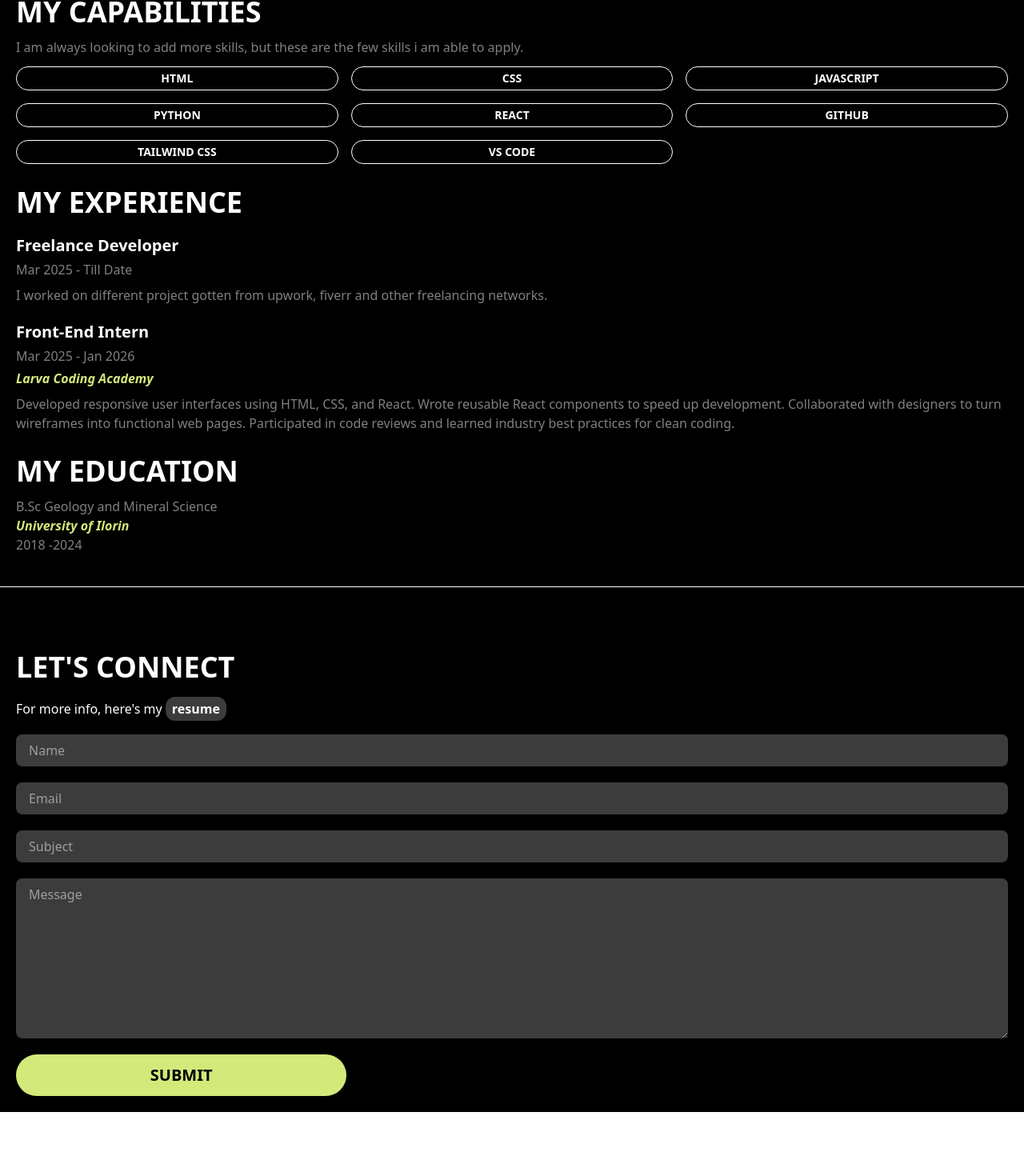
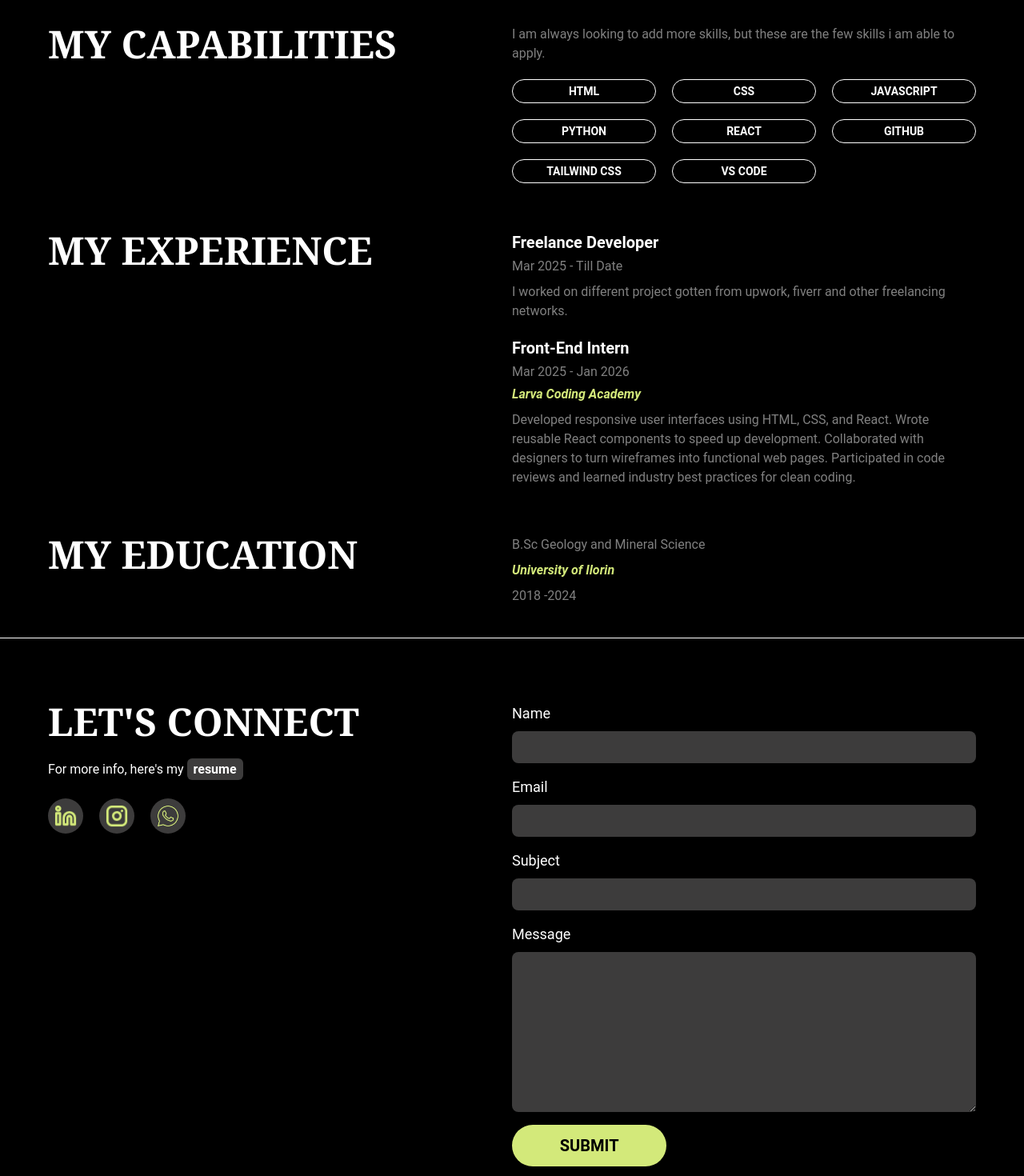
Before and after one commit to Wallychi/Porfolio-Website, a React (Vite) app: page / in a window 1280 px wide. Shown: the part 1022-2492 px from the top of the page at 80% size. Before the commit the page ends 2412 px from the top, so only its background shows below. Built offline with nearby package versions, Linux system fonts and the light colour scheme.

Commit message:
Complete laptop responsiveness

```diff
--- a/src/App.jsx
+++ b/src/App.jsx
@@ -7,7 +7,7 @@ import { Analytics } from '@vercel/analytics/react'
 
 const App = () => {
   return (
-    <section className='relative bg-[var(--color-primary)] text-[var(--color-secondary)]'>
+    <section className='relative bg-[var(--color-primary)] text-[var(--color-secondary)] font-roboto'>
       <div className='fixed w-full z-50 bg-[var(--color-primary)] border-b-1 border-[var(--color-secondary)]'>
         <Navbar />
       </div>
--- a/src/components/About.jsx
+++ b/src/components/About.jsx
@@ -2,11 +2,13 @@ import React from 'react'
 
 const About = () => {
     return (
-        <section id='about' className='flex flex-col px-5 py-10 pt-20 gap-7 border-b-1 border-[var(--color-secondary)]'>
-            <div className='flex flex-col gap-3'>
-                <h1 className='text-4xl font-bold'>
+        <section id='about' className='flex flex-col px-5 lg:px-15 py-10 pt-20 gap-7 lg:gap-15 border-b-1 border-[var(--color-secondary)]'>
+            <div className='flex flex-col lg:flex-row gap-3 lg:gap-0'>
+                <h1 className='text-4xl lg:text-5xl font-serif font-bold lg:basis-1/2'>
                     ABOUT ME
                 </h1>
+
+                <div className='flex flex-col gap-3 lg:gap-5 lg:basis-1/2'>
                     <p className='text-xl font-semibold'>
                         I am a front-end developer based in Ibadan,Nigeria.
                     </p>
@@ -16,12 +18,16 @@ const About = () => {
                         Currently looking for opportunities to grow as a developer by collaborating on impactful projects.
                         When I am not coding, you will find me reading tech blogs, exploring new tools, or sketching design ideas.
                     </p>
+
+                </div>
             </div>
 
-            <div className='flex flex-col gap-3'>
-                <h1 className='text-4xl font-bold'>MY CAPABILITIES</h1>
+            <div className='flex flex-col lg:flex-row gap-3 lg:gap-0'>
+                <h1 className='text-4xl lg:text-5xl lg:basis-1/2 font-serif font-bold'>MY CAPABILITIES</h1>
+
+                <div className='flex flex-col gap-3 lg:gap-5 lg:basis-1/2'>
                     <p className='text-[var(--color-tertiary)]'>I am always looking to add more skills, but these are the few skills i am able to apply.</p>
-                <div className='grid grid-cols-3 gap-4'>
+                    <div className='grid grid-cols-3 gap-4 lg:gap-5'>
                         <div className='text-center border-1 border-[var(--color-secondary)] p-1 rounded-full text-sm font-semibold'>HTML</div>
                         <div className='text-center border-1 border-[var(--color-secondary)] p-1 rounded-full text-sm font-semibold'>CSS</div>
                         <div className='text-center border-1 border-[var(--color-secondary)] p-1 rounded-full text-sm font-semibold'>JAVASCRIPT</div>
@@ -32,9 +38,12 @@ const About = () => {
                         <div className='text-center border-1 border-[var(--color-secondary)] p-1 rounded-full text-sm font-semibold'>VS CODE</div>
                     </div>
                 </div>
+            </div>
 
-            <div className='flex flex-col gap-5'>
-                <h1 className='text-4xl font-bold'>MY EXPERIENCE</h1>
+            <div className='flex flex-col lg:flex-row gap-5 lg:gap-0'>
+                <h1 className='text-4xl lg:text-5xl font-serif font-bold lg:basis-1/2'>MY EXPERIENCE</h1>
+
+                <div className='flex flex-col gap-5 lg:basis-1/2 '>
                     <div className='flex flex-col gap-2'>
                         <div className='flex flex-col gap-1'>
                             <p className='text-xl font-semibold'>Freelance Developer</p>
@@ -59,16 +68,20 @@ const About = () => {
                         </p>
 
                     </div>
+
+                </div>
             </div>
 
-            <div className='flex flex-col gap-3'>
-                <h1 className='text-4xl font-bold'>MY EDUCATION</h1>
+            <div className='flex flex-col lg:flex-row gap-3 lg:gap-0'>
+                <h1 className='text-4xl lg:text-5xl font-serif font-bold lg:basis-1/2'>MY EDUCATION</h1>
 
-                <div className='text-[var(--color-tertiary)]'>
+
+                <div className='flex flex-col gap-1 lg:gap-2 lg:basis-1/2 text-[var(--color-tertiary)]'>
                     <p>B.Sc Geology and Mineral Science</p>
                     <p className='font-semibold text-[var(--color-extra)] italic'>University of Ilorin</p>
                     <p>2018 -2024</p>
                 </div>
+
             </div>
         </section>
     )
--- a/src/components/Contact.jsx
+++ b/src/components/Contact.jsx
@@ -2,19 +2,73 @@ import React from 'react'
 
 const Contact = () => {
     return (
-        <section id='contact' className='flex flex-col px-5 py-5 pt-20 gap-5'>
-            <h1 className='text-4xl font-bold'>LET'S CONNECT</h1>
-            <div>
-                <p>For more info, here's my <a href="Documents/Waliyullahi CV.pdf" download target="_blank" rel="noopener noreferrer" className=' px-2 py-1 rounded-xl bg-[var(--color-buttonbg)] font-bold'>resume</a></p>
+        <section id='contact' className='flex flex-col lg:flex-row px-5 lg:px-15 py-5 pt-20 gap-5 lg:gap-0'>
+            <div className='flex flex-col gap-5 lg:gap-6 lg:basis-1/2'>
+                <h1 className='text-4xl lg:text-5xl font-serif font-bold'>LET'S CONNECT</h1>
+                <div>
+                    <p>For more info, here's my <a href="Documents/Waliyullahi CV.pdf" download target="_blank" rel="noopener noreferrer" className=' px-2 py-1 rounded-md bg-[var(--color-buttonbg)] font-bold'>resume</a></p>
+                </div>
+
+                <div className='hidden lg:flex lg:items-center lg:gap-5 '>
+                    <div className="bg-[var(--color-buttonbg)] p-2 rounded-full">
+                        <a
+                            href="https://www.linkedin.com/in/adejarewaliyullahi"
+                            target="_blank"
+                        >
+                            <img
+                                className="w-7"
+                                src="/Icons/linkedin.png"
+                                alt="LinkedIn-icon"
+                            />
+                        </a>
+                    </div>
+
+                    <div className="bg-[var(--color-buttonbg)] p-2 rounded-full">
+                        <img
+                            className="w-7 "
+                            src="/Icons/instagram.png"
+                            alt="Instagram-icon"
+                        />
+                    </div>
+
+                    <div className="bg-[var(--color-buttonbg)] p-2 rounded-full">
+                        <a href="https://api.whatsapp.com/send?phone=2348082260759&text=Hi%2C%20I%20found%20you%20online">
+                            <img
+                                className="w-7"
+                                src="/Icons/whatsapp.png"
+                                alt="Whatsapp-Icon"
+                            />
+                        </a>
+                    </div>
+
+                </div>
             </div>
 
-            <form className='flex flex-col gap-5'>
-                <input type='text' placeholder='Name' className='focus:outline-0 text-[var(--color-secondary)] bg-[var(--color-buttonbg)] px-4 w-full py-2 rounded-lg' required />
-                <input type='email' placeholder='Email' className='focus:outline-0 bg-[var(--color-buttonbg)] px-4 w-full py-2 rounded-lg' required />
-                <input type='text' placeholder='Subject' className='focus:outline-0 bg-[var(--color-buttonbg)] px-4 w-full py-2 rounded-lg' required />
-                <textarea placeholder='Message' className='focus:outline-0 bg-[var(--color-buttonbg)] px-4 w-full h-50 py-2 rounded-lg' required />
-                <button type='submit' className='bg-[var(--color-extra)] w-1/3 py-3 rounded-full text-[var(--color-primary)] font-semibold text-xl'>SUBMIT</button>
-            </form>
+            <div className='flex flex-col gap-5 lg:basis-1/2'>
+                <form className='flex flex-col gap-4'>
+                    <div className='flex flex-col gap-2'>
+                        <label className='text-lg'>Name</label>
+                        <input type='text' className='focus:outline-0 text-[var(--color-secondary)] bg-[var(--color-buttonbg)] px-4 w-full py-2 rounded-lg' required />
+                    </div>
+                    <div className='flex flex-col gap-2'>
+                        <label className='text-lg'>Email</label>
+                        <input type='email' className='focus:outline-0 bg-[var(--color-buttonbg)] px-4 w-full py-2 rounded-lg' required />
+                    </div>
+                    <div className='flex flex-col gap-2'>
+                        <label className='text-lg'>Subject</label>
+                        <input type='text' className='focus:outline-0 bg-[var(--color-buttonbg)] px-4 w-full py-2 rounded-lg' required />
+
+                    </div>
+                    <div className='flex flex-col gap-2'>
+                        <label className='text-lg'>Message</label>
+                        <textarea className='focus:outline-0 bg-[var(--color-buttonbg)] px-4 w-full h-50 py-2 rounded-lg' required />
+
+                    </div>
+                    <button type='submit' className='bg-[var(--color-extra)] w-1/3 py-3 rounded-full text-[var(--color-primary)] font-semibold text-xl'>SUBMIT</button>
+                </form>
+
+            </div>
+
         </section>
     )
 }
--- a/src/components/Home.jsx
+++ b/src/components/Home.jsx
@@ -47,7 +47,7 @@ const Home = () => {
               <img
                 className="w-7 lg:w-10"
                 src="/Icons/phone.png"
-                alt="LinkedIn-icon"
+                alt="Phone-icon"
               />
             </a>
           </div>
@@ -69,7 +69,7 @@ const Home = () => {
             <img
               className="w-7 "
               src="/Icons/instagram.png"
-              alt="LinkedIn-icon"
+              alt="Instagram-icon"
             />
           </div>
 
```
Lines whose indentation alone changed are shown as unchanged.
